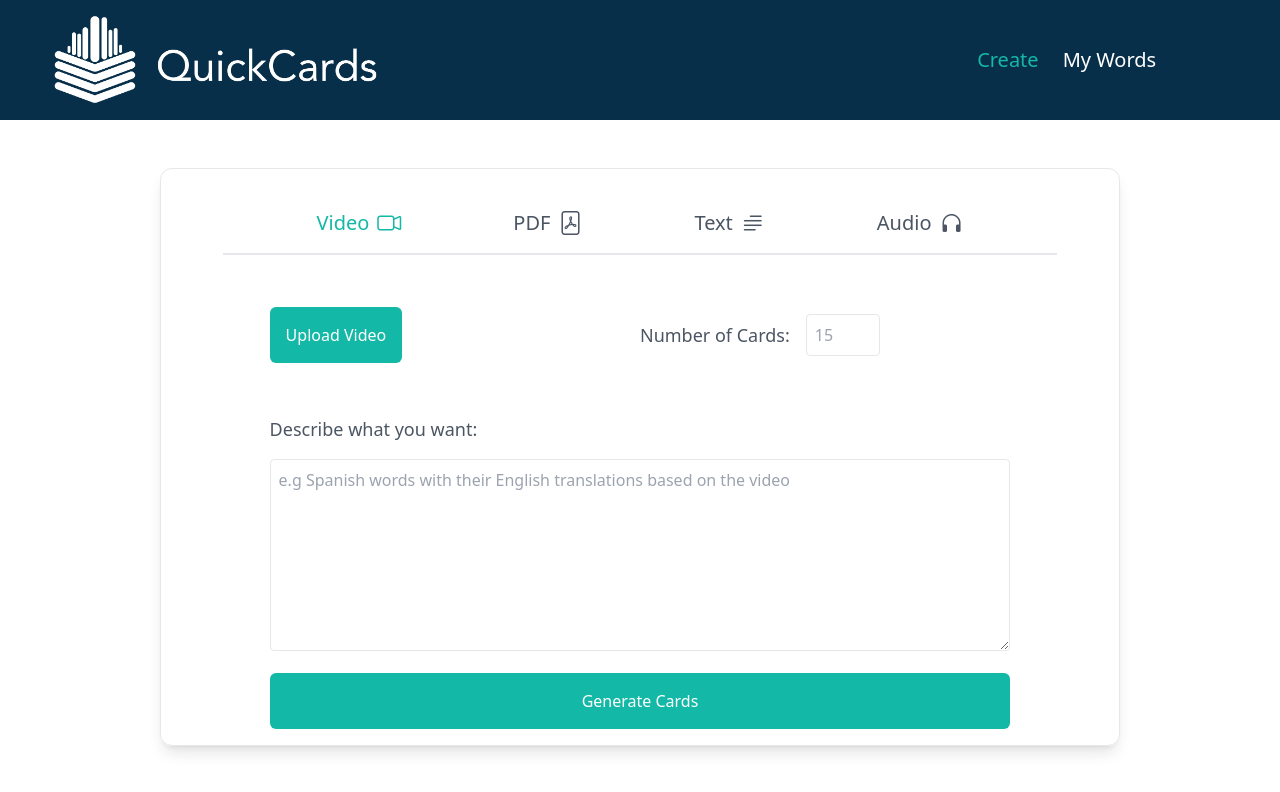
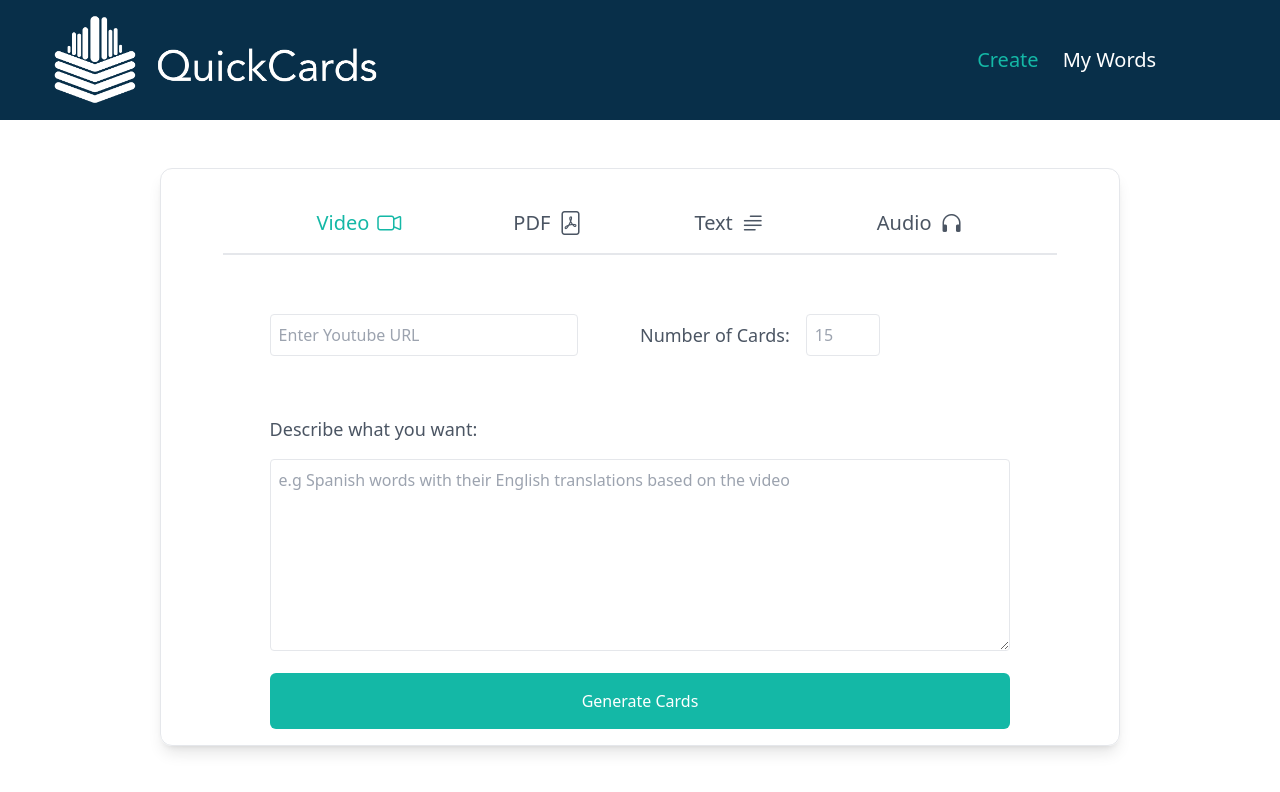
Before and after one commit to garrettjgp18/QuickCards_v2, a React (Vite) app in the folder frontend/quickcards/: page /create in a window 1280 px wide. Shown: the top 792 px of the page. Built offline with nearby package versions, Linux system fonts and the light colour scheme.

Commit message:
added input form for Video tab

```diff
--- a/frontend/quickcards/src/components/Modal.jsx
+++ b/frontend/quickcards/src/components/Modal.jsx
@@ -1,17 +1,16 @@
+import { Children } from "react";
 
-export default function Modal(){
+export default function Modal({children}){
 
     return (
         <>
         {/* Overlay */}
         <div v-show="modalActive" class = "absolute w-full bg-black bg-opacity-50 h-screen top-0 left-0 flex justify-center px-8">
             <div v-if = "modalActive" class="p-4 bg-white self-start mt-32 max-w-screen-md w-96 h-80 rounded-lg border overflow-auto">
-                <a  class = "float-right active:scale-95  hover:scale-110 cursor-pointer"><span class="text-4xl text-gray-500 hover:text-gray-600 active:text-gray-500"><i class="bi-x"></i></span></a>
-                <div class = "flex flex-col w-full h-full gap-8 items-center">
+                <a class = "float-right active:scale-95  hover:scale-110 cursor-pointer"><span class="text-4xl text-gray-500 hover:text-gray-600 active:text-gray-500"><i class="bi-x"></i></span></a>
 
-                    <slot />
+                    { Children }
 
-                </div>
             </div>
         </div>
 
--- a/frontend/quickcards/src/pages/CreatePage.jsx
+++ b/frontend/quickcards/src/pages/CreatePage.jsx
@@ -97,7 +97,6 @@ export default function Navbar(){
         return promptResult;
     }
 
-
     return (
         <>
         <div className="min-h-[70vh] h-auto w-3/4 border m-auto mt-12 rounded-xl p-4 shadow-lg">
@@ -127,8 +126,12 @@ export default function Navbar(){
             <div className="flex flex-col md:flex-row gap-0 w-4/5 mr-auto ml-auto mt-8">
                 <div className="w-full md:w-1/2 h-[12vh] flex items-center align-middle">
                      {/*Upload Content Button */}
-                    {/*If "Text" tab is selected - button does not render */}
-                    <button onClick={uploadContent} className={`bg-teal-500 rounded-md p-4 text-white hover:bg-teal-600 active:scale-95 ${currentId == "Text" ? "hidden" : "" }`}>Upload {currentId}</button>
+                    {/*If "Text" or "Video" tab is selected - button does not render */}
+                    <button onClick={uploadContent} className={`bg-teal-500 rounded-md p-4 text-white hover:bg-teal-600 active:scale-95 ${currentId == "Text" || currentId == "Video" ? "hidden" : "" }`}>Upload {currentId}</button>
+
+                    {/* Render Input Form if User selects Video  */}
+                    <input type="text" className= {`border rounded w-5/6 p-2 ${currentId == "Video" ? "block" : "hidden" }`} placeholder="Enter Youtube URL" />
+
                 </div>
                 <div className="w-full h-[12vh] md:w-1/2 flex flex-row gap-4 items-center align-middle">
                     <h1 className="text-gray-600 text-lg font-medium">Number of Cards:</h1>
--- a/frontend/quickcards/src/pages/Landing.jsx
+++ b/frontend/quickcards/src/pages/Landing.jsx
@@ -2,6 +2,7 @@ import React from 'react'
 import { Link } from 'react-router-dom'
 
 export default function Landing(){
+
     return (
         <>
         <div className = "bg-black">
```
